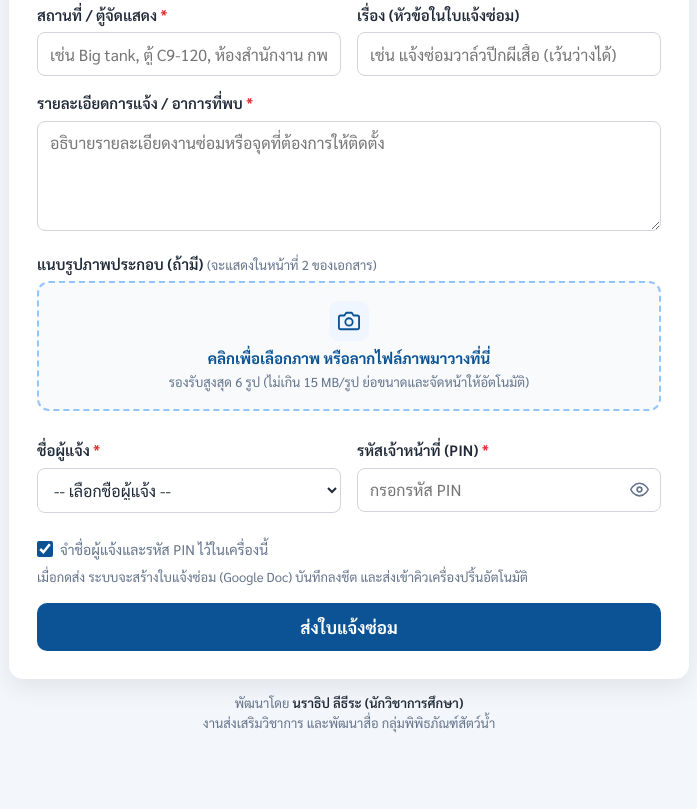
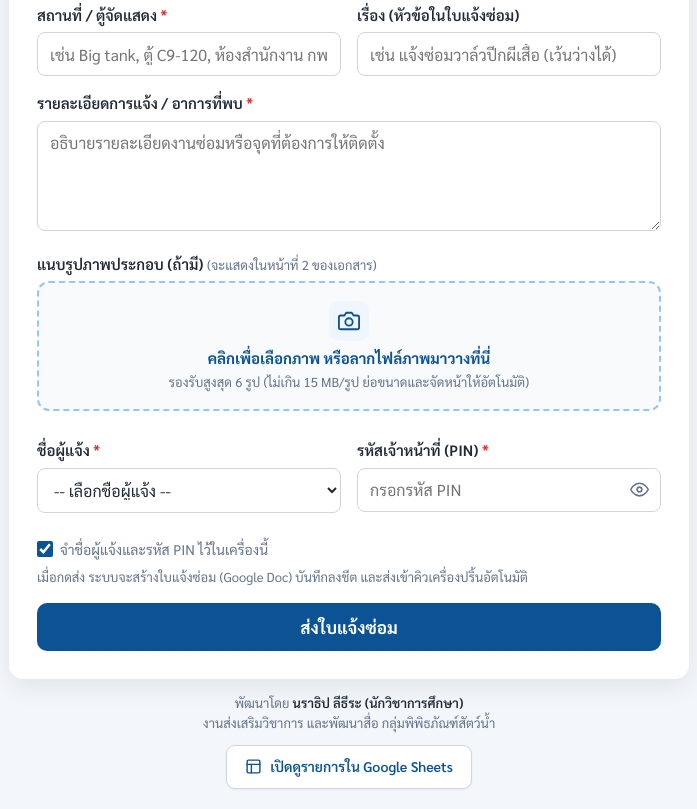
Before and after one commit to waghoraquarium/Waghor_Maintenance-Request, a plain HTML site: page index.html in a window 1280 px wide. Shown: the part 335-1144 px from the top of the page, without its empty margins (291-988 px from the left). Before the commit the page ends 1088 px from the top, so only its background shows below. Drawn offline with Linux system fonts and the light colour scheme; no server answers.

Commit message:
Add Google Sheets link button to footer

```diff
--- a/index.html
+++ b/index.html
@@ -521,6 +521,45 @@
       color: var(--text);
     }
 
+    .sheet-link-wrap {
+      margin-top: 12px;
+      display: flex;
+      justify-content: center;
+    }
+
+    .sheet-link {
+      display: inline-flex;
+      align-items: center;
+      justify-content: center;
+      gap: 8px;
+      min-height: 44px;
+      padding: 8px 18px;
+      border-radius: 9px;
+      border: 1px solid var(--border);
+      background: var(--card);
+      color: var(--primary);
+      font-family: inherit;
+      font-size: 14px;
+      font-weight: 600;
+      text-decoration: none;
+      box-shadow: 0 1px 3px rgba(15, 23, 42, 0.05);
+      transition: background 140ms var(--ease-out), border-color 140ms var(--ease-out), transform 120ms var(--ease-out);
+    }
+
+    .sheet-link:hover {
+      background: var(--primary-soft);
+      border-color: var(--primary-border);
+    }
+
+    .sheet-link:active {
+      transform: scale(0.985);
+    }
+
+    .sheet-link:focus-visible {
+      outline: none;
+      box-shadow: 0 0 0 3px var(--focus-ring);
+    }
+
     @keyframes fadeSlideIn {
       from { opacity: 0; transform: translateY(-4px); }
       to { opacity: 1; transform: translateY(0); }
@@ -715,6 +754,21 @@
   <footer class="footer-credit">
     พัฒนาโดย <strong>นราธิป ลีธีระ (นักวิชาการศึกษา)</strong><br>
     งานส่งเสริมวิชาการ และพัฒนาสื่อ กลุ่มพิพิธภัณฑ์สัตว์น้ำ
+    <div class="sheet-link-wrap">
+      <a
+        href="https://docs.google.com/spreadsheets/d/1k47ZtI4e4PMCZO7-VqouOFpVTgEyZHezY0j87bgD1w8/edit"
+        target="_blank"
+        rel="noopener noreferrer"
+        class="sheet-link"
+      >
+        <svg width="17" height="17" viewBox="0 0 24 24" fill="none" stroke="currentColor" stroke-width="2" stroke-linecap="round" stroke-linejoin="round" aria-hidden="true">
+          <rect x="3" y="3" width="18" height="18" rx="2"/>
+          <path d="M3 9h18"/>
+          <path d="M9 21V9"/>
+        </svg>
+        เปิดดูรายการใน Google Sheets
+      </a>
+    </div>
   </footer>
 
   <script>
```
